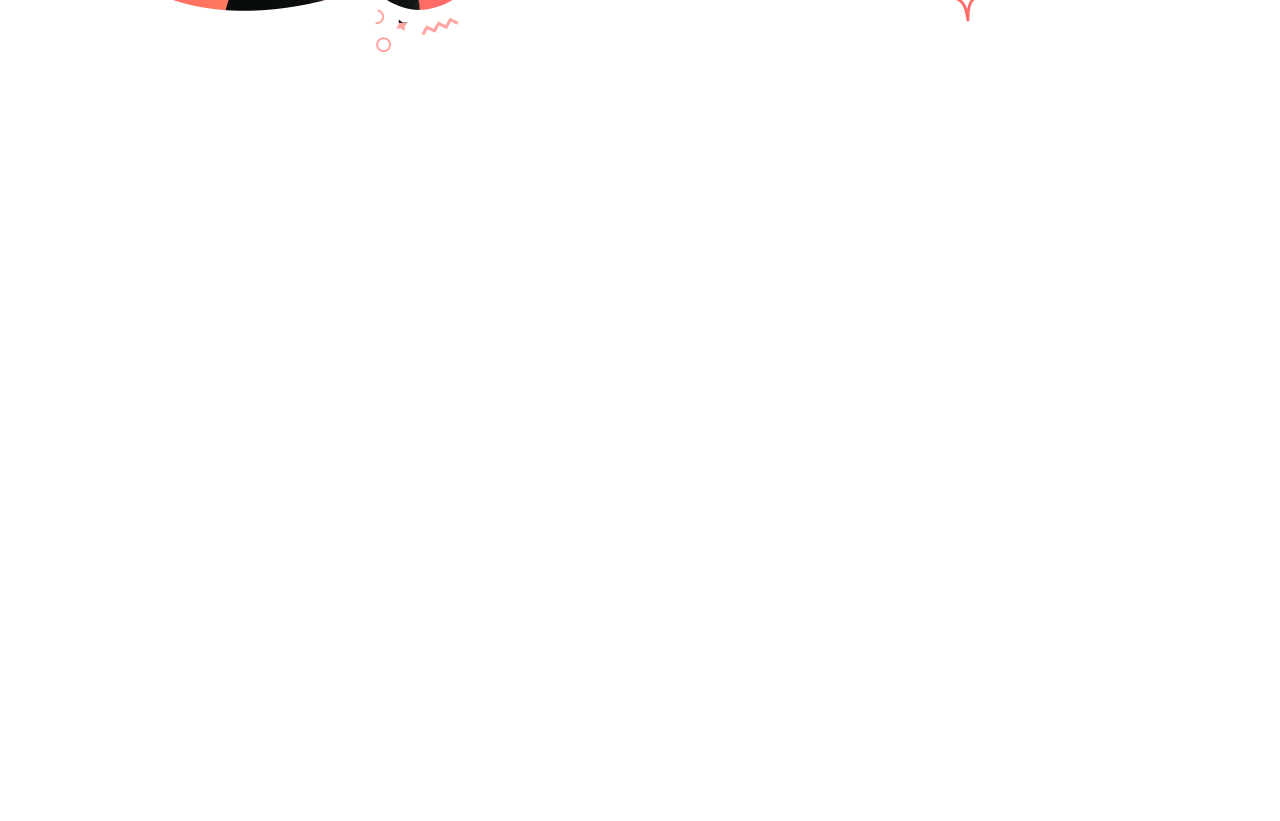
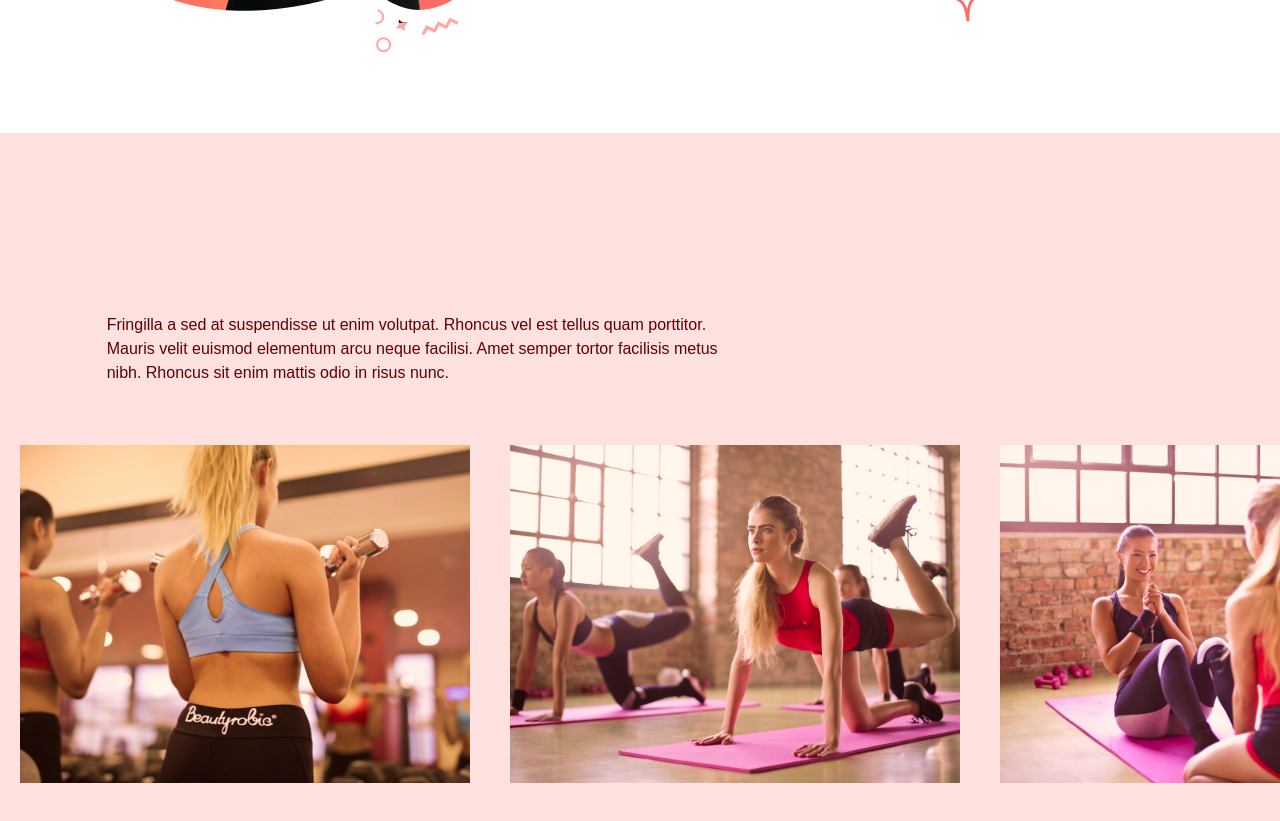
Before and after one commit to m3hrshaad/Fitness, a React (Vite) app: page / in a window 1280 px wide. Shown: the part 1940-2761 px from the top of the page. Before the commit the page ends 2073 px from the top, so only its background shows below. Built offline with nearby package versions, Linux system fonts and the light colour scheme.

Commit message:
OurClasses section done

```diff
--- a/src/App.tsx
+++ b/src/App.tsx
@@ -3,6 +3,7 @@
 import { SelectedPage } from "./shared/types"
 import Home from "./scenes/Home"
 import Benefits from './scenes/benefits'
+import OurClasses from './scenes/ourClasses'
 
 
 function App() {
@@ -27,6 +28,7 @@
       <Navbar isTopOfPage={isTopOfPage} selectedPage={selectedPage} setSelectedPage={setSelectedPage}/>
       <Home setSelectedPage={setSelectedPage}/>
       <Benefits setSelectedPage={setSelectedPage}/>
+      <OurClasses setSelectedPage={setSelectedPage}/>
     </div>
   )
 }
--- /dev/null
+++ b/src/scenes/ourClasses/Class.tsx
@@ -0,0 +1,22 @@
+import React from 'react'
+
+type Props = {
+  name: string;
+  description?: string;
+  image: string;
+}
+
+const Class = ({name, description, image}: Props) => {
+
+  const overlayStyles = `p-5 absolute z-30 flex h-[340px] w-[450px] flex-col items-center justify-center whitespace-normal bg-primary-500 text-center text-white opacity-0 transition duration-500 hover:opacity-90`
+
+  return <li className='relative mx-5 inline-block h-[380px] w-[450px]'>
+      <div className={overlayStyles}>
+        <p className='text-2xl'>{name}</p>
+        <p className='mt-5'>{description}</p>
+      </div>
+      <img src={image} alt={`${image}`} />
+  </li>
+}
+
+export default Class
--- /dev/null
+++ b/src/scenes/ourClasses/index.tsx
@@ -0,0 +1,89 @@
+import React from 'react'
+import { SelectedPage, type ClassType } from '../../shared/types';
+import image1 from '../../assets/image1.png'
+import image2 from '../../assets/image2.png'
+import image3 from '../../assets/image3.png'
+import image4 from '../../assets/image4.png'
+import image5 from '../../assets/image5.png'
+import image6 from '../../assets/image6.png'
+import { motion } from 'framer-motion'
+import HText from '../../shared/HText';
+import Class from './Class'
+
+const classes: Array<ClassType> = [
+  {
+    name: "Weight Training Classes",
+    description:
+      "Lorem ipsum dolor sit amet, consectetur adipiscing elit, sed do eiusmod tempor incididunt ut labore et dolore magna aliqua. Ut enim ad minim veniam, quis nostrud exercitation ullamco laboris nisi ut aliquip ex ea commodo consequat.",
+    image: image1,
+  },
+  {
+    name: "Yoga Classes",
+    image: image2,
+  },
+  {
+    name: "Ab Core Classes",
+    description:
+      "Lorem ipsum dolor sit amet, consectetur adipiscing elit, sed do eiusmod tempor incididunt ut labore et dolore magna aliqua. Ut enim ad minim veniam, quis nostrud exercitation ullamco laboris nisi ut aliquip ex ea commodo consequat.",
+    image: image3,
+  },
+  {
+    name: "Adventure Classes",
+    description:
+      "Lorem ipsum dolor sit amet, consectetur adipiscing elit, sed do eiusmod tempor incididunt ut labore et dolore magna aliqua. Ut enim ad minim veniam, quis nostrud exercitation ullamco laboris nisi ut aliquip ex ea commodo consequat.",
+    image: image4,
+  },
+  {
+    name: "Fitness Classes",
+    image: image5,
+  },
+  {
+    name: "Training Classes",
+    description:
+      "Lorem ipsum dolor sit amet, consectetur adipiscing elit, sed do eiusmod tempor incididunt ut labore et dolore magna aliqua. Ut enim ad minim veniam, quis nostrud exercitation ullamco laboris nisi ut aliquip ex ea commodo consequat.",
+    image: image6,
+  },
+];
+
+type Props = {
+  setSelectedPage: (value: SelectedPage) => void;
+}
+
+const OurClasses = ({setSelectedPage}: Props) => {
+  return (
+    <section id='ourclasses' className='w-full bg-primary-100 py-40'>
+      <motion.div onViewportEnter={()=> setSelectedPage(SelectedPage.OurClasses)}>
+        <motion.div
+          className='mx-auto w-5/6'
+          initial='hidden' whileInView='visible' viewport={{ once: true, amount:0.5 }}
+          transition={{ duration: 0.5}}
+          variants={{ hidden: {opacity: 0, x:-100 }, visible: { opacity: 1, x:0 } }}
+        >
+            <div className='md:w-3/5'>
+              <HText>OUR CLASSES</HText>
+              <p className='py-5'>
+                Fringilla a sed at suspendisse ut enim volutpat. Rhoncus vel est
+                tellus quam porttitor. Mauris velit euismod elementum arcu neque
+                facilisi. Amet semper tortor facilisis metus nibh. Rhoncus sit
+                enim mattis odio in risus nunc.
+              </p>
+            </div>
+        </motion.div>
+        <div className='mt-10 h-[353px] w-full overflow-x-auto overflow-y-hidden'>
+            <ul className='w-[2800px] whitespace-nowrap'>
+              {classes.map((item: ClassType, index) => (
+                <Class
+                  key={`${item.name}-${index}`}
+                  name={item.name}
+                  description={item.description}
+                  image={item.image}
+                />
+              ))}
+            </ul>
+        </div>
+      </motion.div>
+    </section>
+  )
+}
+
+export default OurClasses
```
Also changed, not shown: src/shared/types.ts (+7 -0 lines).
